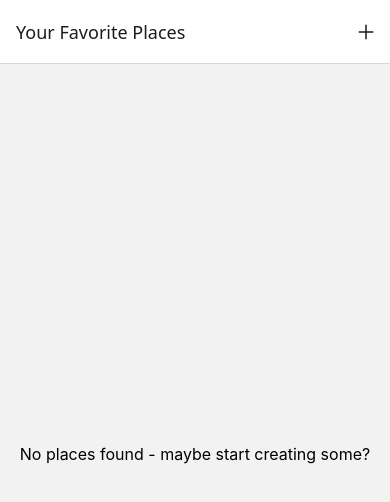
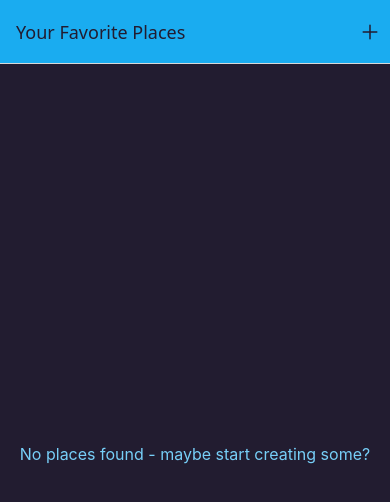
Before and after one commit to joshuaknipe/favourite-places-demo, a React Native app: screen /AllPlaces in a window 390 px wide. Shown: the top 502 px of the page. Built offline with nearby package versions, Linux system fonts and the light colour scheme.

Commit message:
Adding camera functionality

```diff
--- a/App.js
+++ b/App.js
@@ -5,7 +5,7 @@ import AllPlaces from "./screens/AllPlaces";
 import AddPlace from "./screens/AddPlace";
 import { Pressable } from "react-native";
 import IconButton from "./components/UI/IconButton";
-
+import { Colors } from "./constants/colors";
 const Stack = createNativeStackNavigator();
 
 export default function App() {
@@ -13,7 +13,15 @@ export default function App() {
     <>
       <StatusBar style="dark" />
       <NavigationContainer>
-        <Stack.Navigator>
+        <Stack.Navigator screenOptions={{
+          headerStyle: {
+            backgroundColor: Colors.primary500,
+          },
+          headerTintColor: Colors.gray700,
+          contentStyle: {
+            backgroundColor: Colors.gray700,
+          }
+        }}>
           <Stack.Screen
             name="AllPlaces"
             component={AllPlaces}
@@ -29,7 +37,13 @@ export default function App() {
               ),
             })}
           />
-          <Stack.Screen name="AddPlace" component={AddPlace} />
+          <Stack.Screen
+            name="AddPlace"
+            component={AddPlace}
+            options={{
+              title: "Add a new Place",
+            }}
+          />
         </Stack.Navigator>
       </NavigationContainer>
     </>
--- a/app.json
+++ b/app.json
@@ -23,6 +23,14 @@
     },
     "web": {
       "favicon": "./assets/favicon.png"
-    }
+    },
+    "plugins": [
+      [
+        "expo-image-picker",
+        {
+          "cameraPermission": "The app needs access to your camera in order to take photos of your favourite places."
+        }
+      ]
+    ]
   }
 }
--- /dev/null
+++ b/components/Places/ImagePicker.js
@@ -0,0 +1,84 @@
+import { View, Text, Image, StyleSheet } from "react-native";
+import { useState } from "react";
+import {
+  launchCameraAsync,
+  useCameraPermissions,
+  PermissionStatus,
+} from "expo-image-picker";
+import { Colors } from "../../constants/colors";
+import OutlinedButton from "../UI/OutlinedButton";
+
+function ImagePicker() {
+  const [pickedImage, setPickedImage] = useState();
+  const [cameraPermissionInformation, requestPermission] =
+    useCameraPermissions();
+
+  async function verifyPermissions() {
+    if (cameraPermissionInformation.status === PermissionStatus.UNDETERMINED) {
+      const permissionResponse = await requestPermission();
+      return permissionResponse.granted;
+    }
+
+    if (cameraPermissionInformation.status === PermissionStatus.DENIED) {
+      Alert.alert(
+        "Insufficient Permissions!",
+        "You need to grant permission to use the camera."
+      );
+      return false;
+    }
+
+    return true;
+  }
+
+  async function takeImageHandler() {
+    const hasPermission = await verifyPermissions();
+    if (!hasPermission) {
+      return;
+    }
+
+    const image = await launchCameraAsync({
+      allowsEditing: true,
+      aspect: [16, 9],
+      quality: 0.5,
+    });
+
+    setPickedImage(image.assets[0].uri);
+  }
+
+  let imagePreview = <Text>No image taken yet.</Text>;
+
+  if (pickedImage) {
+    imagePreview = (
+      <Image source={{ uri: pickedImage }} style={styles.image} />
+    );
+  }
+
+  return (
+    <View>
+      <View style={styles.imagePreview}>
+        {imagePreview}
+      </View>
+      <OutlinedButton icon="camera" onPress={takeImageHandler}>
+        Take Image
+      </OutlinedButton>
+    </View>
+  );
+}
+
+export default ImagePicker;
+
+const styles = StyleSheet.create({
+  imagePreview: {
+    width: "100%",
+    height: 200,
+    marginVertical: 8,
+    justifyContent: "center",
+    alignItems: "center",
+    backgroundColor: Colors.primary100,
+    borderRadius: 4,
+  },
+  image: {
+    width: "100%",
+    height: "100%",
+  },
+});
--- a/components/Places/PlaceForm.js
+++ b/components/Places/PlaceForm.js
@@ -1,11 +1,49 @@
-import { View, Text } from "react-native";
+import { View, Text, ScrollView, TextInput, StyleSheet } from "react-native";
+import { useState } from "react";
+import { Colors } from "../../constants/colors";
+import ImagePicker from "./ImagePicker";
 
 function PlaceForm() {
-    return (
-        <View>
-            <Text>Place Form</Text>
-        </View>
-    )
+  const [enteredTitle, setEnteredTitle] = useState("");
+
+  function changeTitleHandler(enteredText) {
+    setEnteredTitle(enteredText);
+  }
+
+  return (
+    <ScrollView style={styles.form}>
+      <View>
+        <Text style={styles.label}>Title</Text>
+        <TextInput
+          style={styles.input}
+          onChangeText={changeTitleHandler}
+          value={enteredTitle}
+        />
+      </View>
+      <ImagePicker />
+    </ScrollView>
+  );
 }
 
 export default PlaceForm;
+
+const styles = StyleSheet.create({
+  form: {
+    flex: 1,
+    padding: 24,
+  },
+  label: {
+    fontWeight: "bold",
+    marginBottom: 4,
+    color: Colors.primary500,
+  },
+  input: {
+    marginVertical: 8,
+    paddingHorizontal: 4,
+    paddingVertical: 8,
+    fontSize: 16,
+    borderBottomColor: Colors.primary700,
+    borderBottomWidth: 2,
+    backgroundColor: Colors.primary100,
+  },
+});
--- a/components/Places/PlacesList.js
+++ b/components/Places/PlacesList.js
@@ -1,6 +1,6 @@
 import { FlatList, View, Text, StyleSheet } from "react-native";
 import PlaceItem from "./PlaceItem";
-
+import { Colors } from "../../constants/colors";
 function PlacesList({ places }) {
 
   if (!places || places.length === 0) {
@@ -31,5 +31,6 @@ const styles = StyleSheet.create({
   },
   fallbackText: {
     fontSize: 16,
+    color: Colors.primary200,
   },
 });
--- a/components/UI/IconButton.js
+++ b/components/UI/IconButton.js
@@ -14,7 +14,6 @@ export default IconButton;
 const styles = StyleSheet.create({
     button: {
         padding: 8,
-        margin: 4,
         justifyContent: "center",
         alignItems: "center",
     },
--- /dev/null
+++ b/components/UI/OutlinedButton.js
@@ -0,0 +1,39 @@
+import { Pressable, StyleSheet, Text } from "react-native";
+import { Ionicons } from "@expo/vector-icons";
+import { Colors } from "../../constants/colors";
+
+function OutlinedButton({ children, onPress, icon }) {
+  return (
+    <Pressable
+      style={({ pressed }) => [styles.button, pressed && styles.pressed]}
+      onPress={onPress}
+    >
+      <Ionicons name={icon} size={18} color={Colors.primary500} style={styles.icon} />
+      <Text style={styles.text}>{children}</Text>
+    </Pressable>
+  );
+}
+
+export default OutlinedButton;
+
+const styles = StyleSheet.create({
+  button: {
+    paddingHorizontal: 12,
+    paddingVertical: 6,
+    margin: 4,
+    flexDirection: "row",
+    justifyContent: "center",
+    alignItems: "center",
+    borderWidth: 1,
+    borderColor: Colors.primary500,
+  },
+  pressed: {
+    opacity: 0.7,
+  },
+  icon: {
+    marginRight: 6,
+  },
+  text: {
+    color: Colors.primary500,
+  },
+});
--- /dev/null
+++ b/constants/colors.js
@@ -0,0 +1,11 @@
+export const Colors = {
+    primary50: '#cfeffd',
+    primary100: '#a0defb',
+    primary200: '#77cff8',
+    primary400: '#44bdf5',
+    primary500: '#1aacf0',
+    primary700: '#0570c9',
+    primary800: '#003b88',
+    accent500: '#e6b30b',
+    gray700: '#221c30',
+  };
--- a/package.json
+++ b/package.json
@@ -14,7 +14,8 @@
     "expo": "~52.0.39",
     "expo-status-bar": "~2.0.1",
     "react": "18.3.1",
-    "react-native": "0.76.7"
+    "react-native": "0.76.7",
+    "expo-image-picker": "~16.0.6"
   },
   "devDependencies": {
     "@babel/core": "^7.20.0"
```
Also changed, not shown: 1 other file (tests, documents, lock files or other folders).
